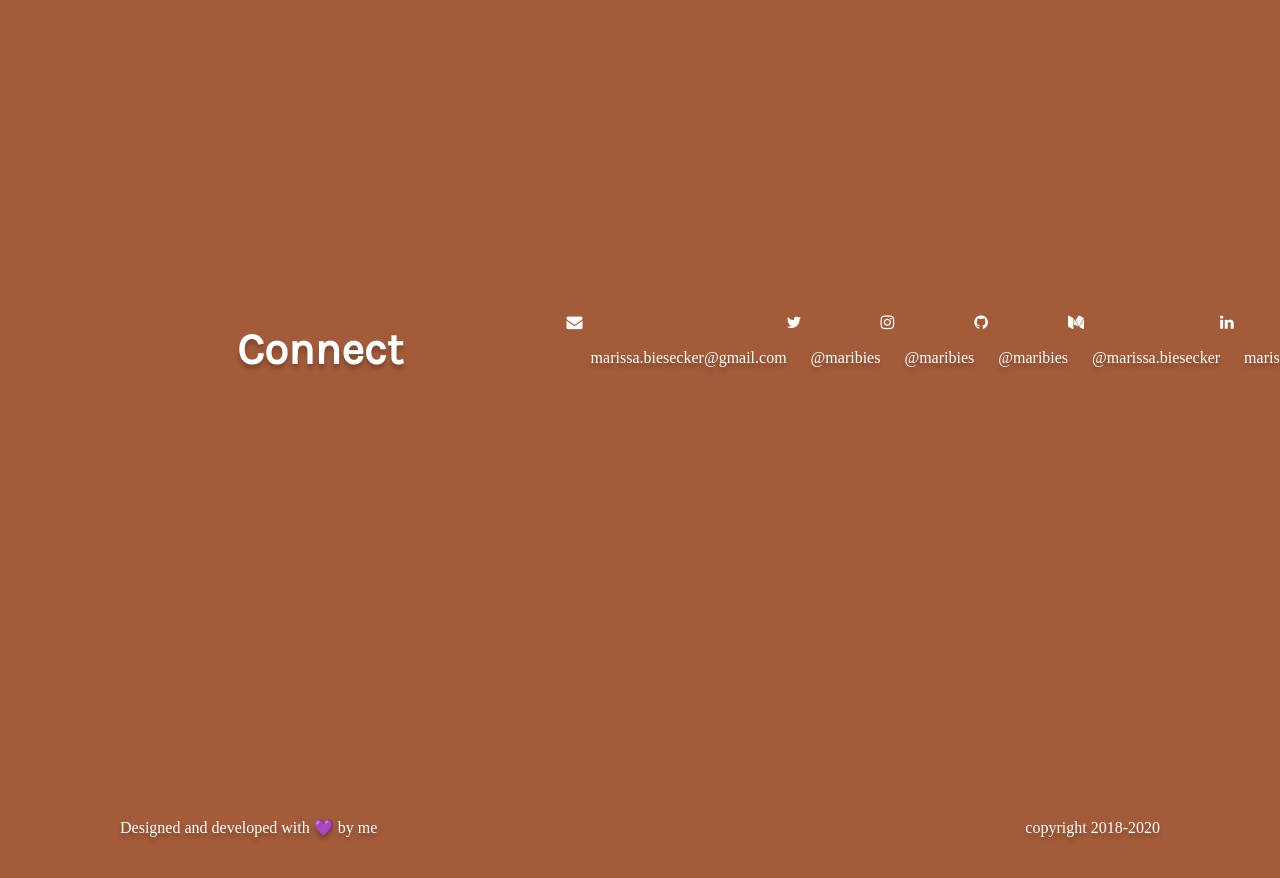
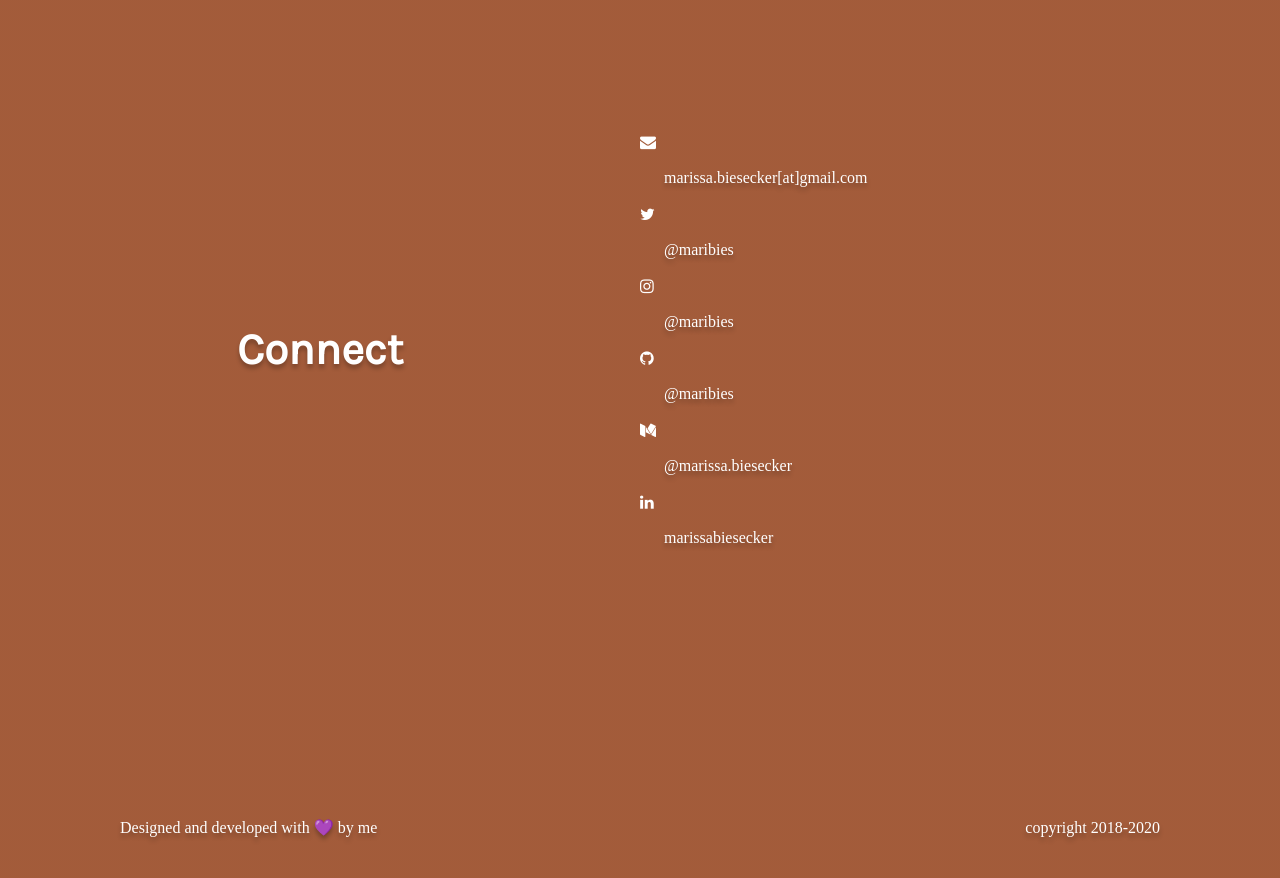
Before and after one commit to maribies/site-personal, a Next.js app: page / in a window 1280 px wide. Shown: the part 2800-3678 px from the top of the page. Built offline with nearby package versions, Linux system fonts and the light colour scheme; a web font is replaced by a local one.

Commit message:
Fix connect layout

```diff
--- a/Components/ConnectSection/ConnectSection.js
+++ b/Components/ConnectSection/ConnectSection.js
@@ -1,6 +1,7 @@
 import { Section, SubSection } from '../Section'
 import { H1, P } from '../Text'
 import { Link } from '../Link'
+import { Links } from '../../api/Links'
 import React from 'react'
 import styled from 'styled-components'
 
@@ -19,30 +20,14 @@ export const ConnectSection = () => {
         <Title>Connect</Title>
       </SubSection>
 
-      <SubSection>
-        <Link href='mailto:marissa.biesecker@gmail.com' className='fa fa-envelope'>
-          <LinkInfo>marissa.biesecker@gmail.com</LinkInfo>
-        </Link>
-
-        <Link href='https://twitter.com/maribies' className='fa fa-twitter'>
-          <LinkInfo>@maribies</LinkInfo>
-        </Link>
-
-        <Link href='https://www.instagram.com/maribies' className='fa fa-instagram'>
-          <LinkInfo>@maribies</LinkInfo>
-        </Link>
-
-        <Link href='https://github.com/maribies/' className='fa fa-github'>
-          <LinkInfo>@maribies</LinkInfo>
-        </Link>
-
-        <Link href='https://medium.com/@marissa.biesecker' className='fa fa-medium'>
-          <LinkInfo>@marissa.biesecker</LinkInfo>
-        </Link>
-
-        <Link href='https://www.linkedin.com/in/marissabiesecker/' className='fa fa-linkedin'>
-          <LinkInfo>marissabiesecker</LinkInfo>
-        </Link>
+      <SubSection direction="column">
+        {Links.map((item, index) => {
+          return (
+            <Link key={index} href={item.link} className={item.icon}>
+              <LinkInfo>{item.name}</LinkInfo>
+            </Link>
+          )
+        })}
       </SubSection>
     </Section>
   )
--- a/Components/Section/SubSection.js
+++ b/Components/Section/SubSection.js
@@ -4,13 +4,13 @@ import styled, { css } from 'styled-components'
 const base = css`
   align-self: center;
   flex-basis: auto;
-  width: ${props => props.width ? props.width : 100}%;
   justify-content: center;
 `
 
 const Container = styled.div`
   ${base}
   display: flex;
+  flex-direction: ${props => props.direction ? props.direction : 'row'};
 
   @media (min-width: 48rem) {
     width: ${props => props.width ? props.width : 50}%;
@@ -36,7 +36,7 @@ const ContentContainer = styled.div`
 
 export const SubSection = props => {
   return (
-    <Container width={props.width}>
+    <Container width={props.width} direction={props.direction}>
       {props.children}
     </Container>
   )
--- /dev/null
+++ b/api/Links.js
@@ -0,0 +1,32 @@
+export const Links = [
+  {
+    link: 'mailto:marissa.biesecker@gmail.com',
+    icon: 'fa fa-envelope',
+    name: 'marissa.biesecker[at]gmail.com'
+  },
+  {
+    link: 'https://twitter.com/maribies',
+    icon: 'fa fa-twitter',
+    name: '@maribies'
+  },
+  {
+    link: 'https://www.instagram.com/maribies',
+    icon: 'fa fa-instagram',
+    name: '@maribies'
+  },
+  {
+    link: 'https://github.com/maribies/',
+    icon: 'fa fa-github',
+    name: '@maribies'
+  },
+  {
+    link: 'https://medium.com/@marissa.biesecker',
+    icon: 'fa fa-medium',
+    name: '@marissa.biesecker'
+  },
+  {
+    link: 'https://www.linkedin.com/in/marissabiesecker/',
+    icon: 'fa fa-linkedin',
+    name: 'marissabiesecker'
+  }
+];
```
